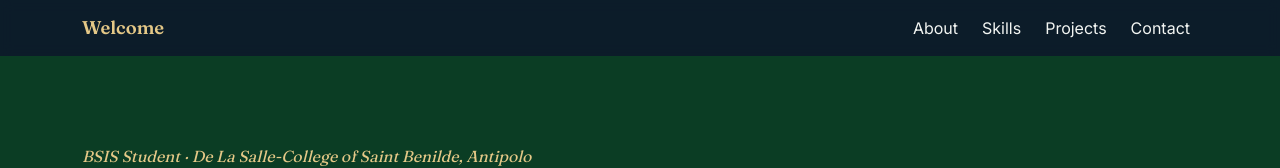
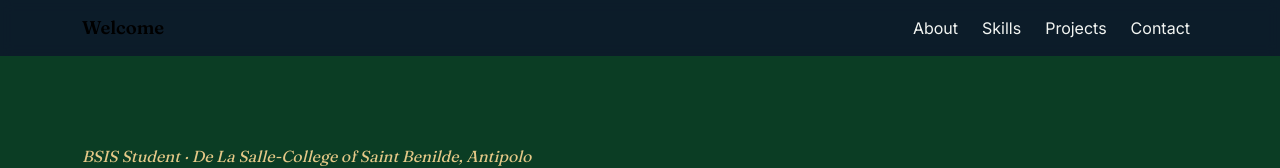
Before and after one commit to cazhman/personalportfolio, a plain HTML site: page index.html in a window 1280 px wide. Shown: the top 168 px of the page. Drawn offline with nearby package versions, Linux system fonts and the light colour scheme.

Commit message:
navbar change

```diff
--- a/assets/style.css
+++ b/assets/style.css
@@ -46,7 +46,7 @@ h2 {
 .navbar-brand {
   font-family: 'Fraunces', serif;
   font-weight: 600;
-  color: var(--gold-soft) !important;
+  color: #000000 !important;
   font-size: 1.15rem;
 }
 
```
